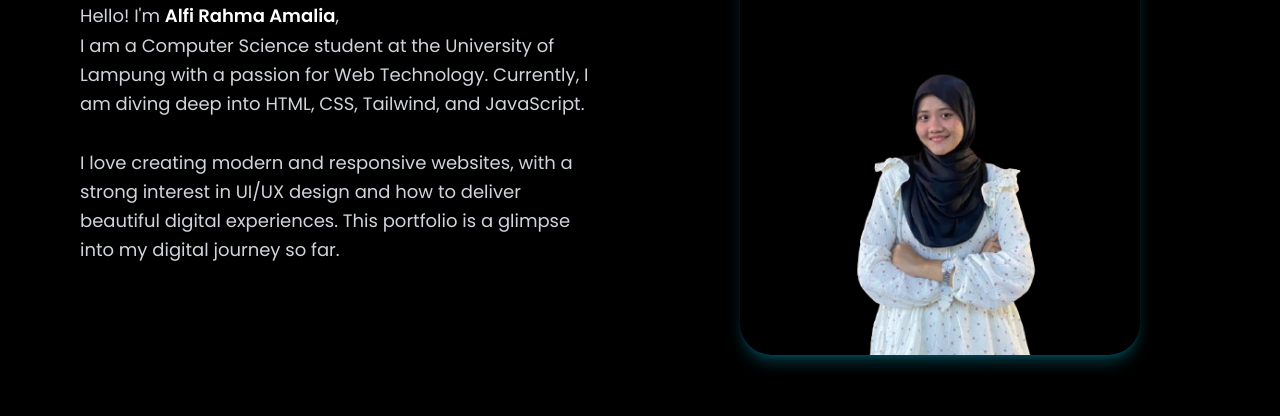
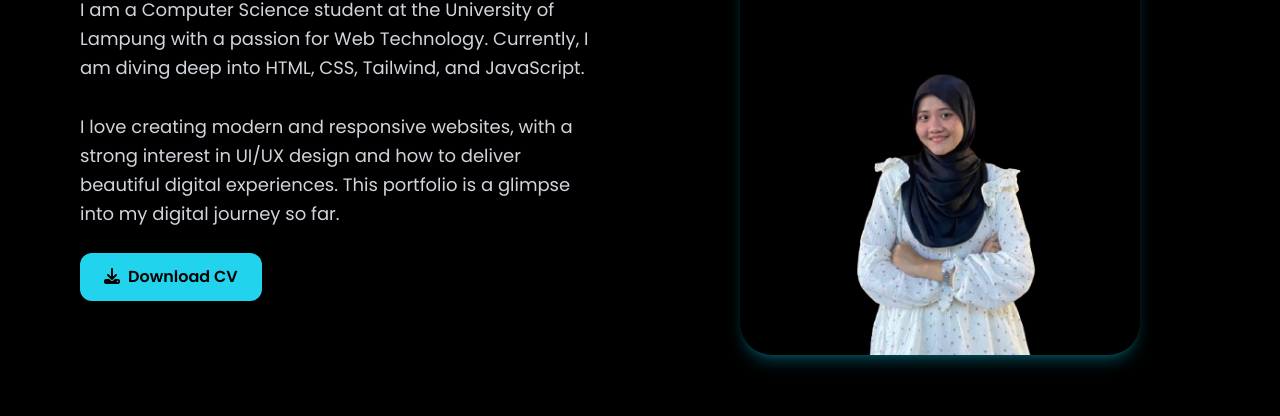
Before and after one commit to Alfirahmaamalia/UTP-PORTOFOLIO, a plain HTML site: page about.html in a window 1280 px wide. Shown: the part 333-749 px from the top of the page. Drawn offline with nearby package versions, Linux system fonts and the light colour scheme.

Commit message:
Update about.html

```diff
--- a/about.html
+++ b/about.html
@@ -76,6 +76,11 @@
             I am a Computer Science student at the University of Lampung with a passion for Web Technology. Currently, I am diving deep into HTML, CSS, Tailwind, and JavaScript.<br><br>
             I love creating modern and responsive websites, with a strong interest in UI/UX design and how to deliver beautiful digital experiences. This portfolio is a glimpse into my digital journey so far.
           </p>
+
+          <a href="Alfi-Rahma-Amalia-CV.pdf" download
+          class="inline-block mt-6 px-6 py-3 bg-cyan-400 text-black font-semibold rounded-xl shadow-md hover:bg-cyan-500 transition duration-300">
+           <i class="fas fa-download mr-2"></i>Download CV
+           </a>
         </div>
 
         <!-- Photo -->
```
